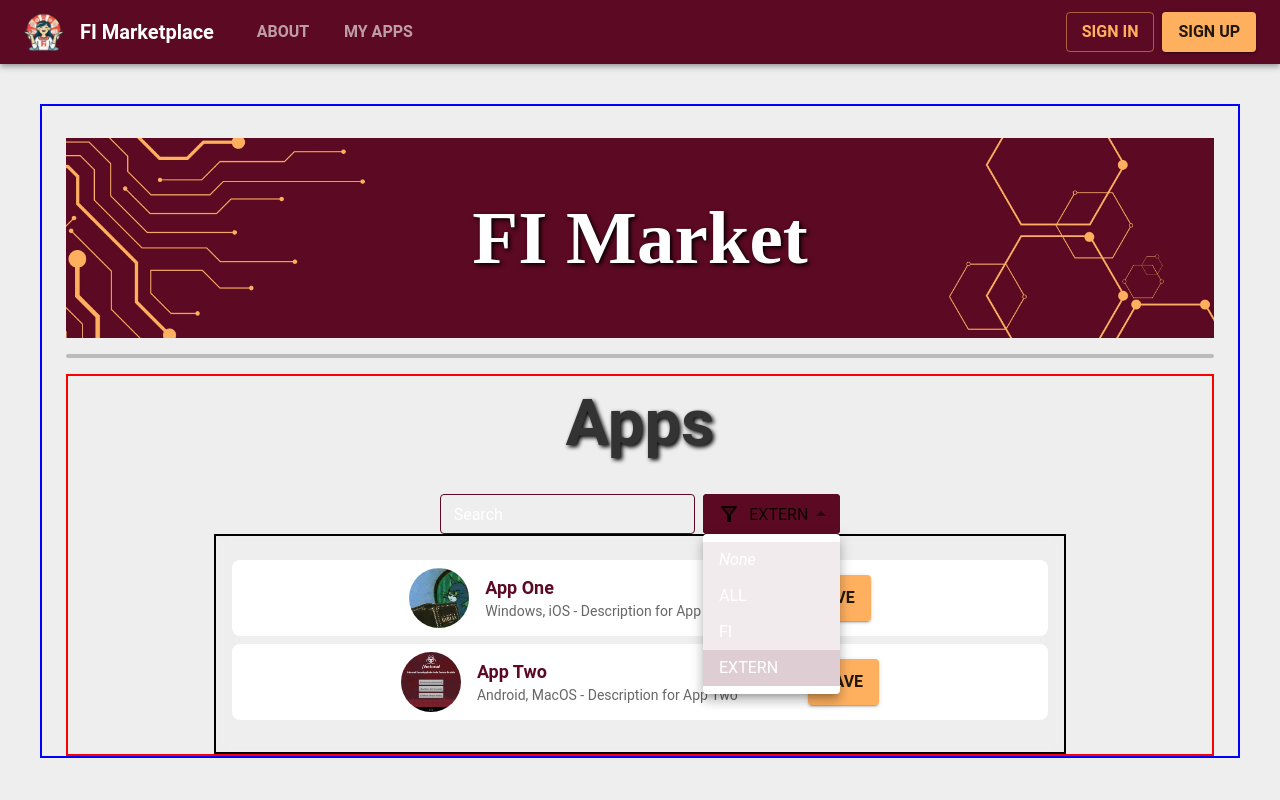
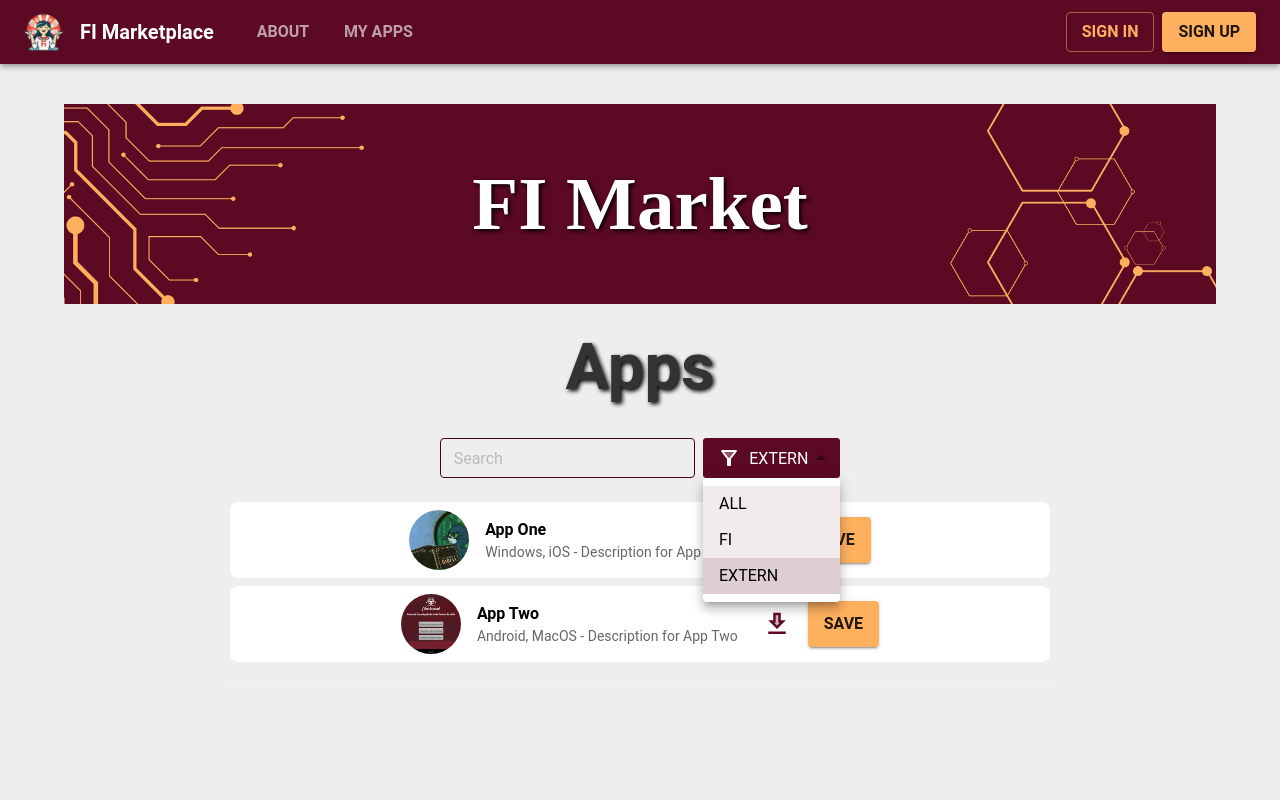
Before and after one commit to DavidVigil/frontend-project, a Next.js app in the folder fimarket/: page / in a window 1280 px wide. Both pictures are taken after a click on the element "EXTERN". Shown: the top 800 px of the page. Built offline with nearby package versions, Linux system fonts and the light colour scheme.

Commit message:
fix(filter): show dropdown instead of opening popup
this fix reduces the complexity in the app list component and migrates memory to the apps page. additionally, the global-theme null text.main now shows a gray color

```diff
--- a/fimarket/app/components/AppList.jsx
+++ b/fimarket/app/components/AppList.jsx
@@ -4,14 +4,11 @@ import FileDownloadTwoToneIcon from '@mui/icons-material/FileDownloadTwoTone';
 
 
 
-const AppList = ({ searchTerm, isAuthenticated, userApps = [], setUserApps, filterDialogOpen, setFilterDialogOpen, sortingApps, appDef }) => { // Default value for userApps and new props
+const AppList = ({ filterType, searchTerm, isAuthenticated, userApps = [], setUserApps, sortingApps, appDef }) => { // Default value for userApps and new props
     const [saveDialogOpen, setSaveDialogOpen] = useState(false);
-    const [filterSource, setFilterSource] = useState('');
     const [open, setOpen] = React.useState(false);
 
     const handleClickDialog = ( ) => {
-
-
 
     };
 
@@ -28,14 +25,9 @@ const AppList = ({ searchTerm, isAuthenticated, userApps = [], setUserApps, filt
         }
     };
 
-    const handleFilterOptionClick = (source) => {
-        setFilterSource(source);
-        //setFilterDialogOpen(false);
-    };
-
     const filteredApps = sortingApps.filter(app =>
         app.title.toLowerCase().includes(searchTerm.toLowerCase()) &&
-        (!filterSource || filterSource === 'All' || app.source === filterSource) // Filtering logic
+        (!filterType || filterType === 'All' || app.source === filterType) // Filtering logic
     );
 
     const isAppSaved = (app) => userApps.some(userApp => userApp.title === app.title);
@@ -44,7 +36,6 @@ const AppList = ({ searchTerm, isAuthenticated, userApps = [], setUserApps, filt
         <Box sx={{ width: '100%', bgcolor: 'transparent', backdropFilter: 'blur(5px)', borderRadius: 2, p: 2 }}>
             <List>
                 {filteredApps.map((app, index) => (
-                    /*<Button fullWidth>*/
                         <ListItem
                             key={index}
                             sx={{
@@ -62,16 +53,30 @@ const AppList = ({ searchTerm, isAuthenticated, userApps = [], setUserApps, filt
                                         <Avatar src={app.logo} sx={{ width: { xs: 40, sm: 60 }, height: { xs: 40, sm: 60 } }} />
                                     </ListItemAvatar>
                                 </Grid2>
-                                    <Grid2 xs={12} sm={6}> {/* Correctly using Grid2's item property */}
-                                        <ListItemText primary={app.title} secondary={`${app.info} - ${app.description}`}
+                                <Grid2 sx={{
+                                        xs: 12,
+                                        sm: 6,
+                                        mr: "auto"
+                                    }}
+                                >
+                                    <ListItemText
+                                        primary={app.title}
+                                        secondary={`${app.info} - ${app.description}`}
                                         primaryTypographyProps={{
-                                            fontSize: '18px',        // Tamaño de fuente del texto principal
-                                            fontWeight: 'bold',      // Peso de fuente
-                                            color: 'primary',           // Color del texto principal
+                                            fontWeight: 'bold',
+                                            color: 'text.dark',
                                         }}
                                     />
                                 </Grid2>
-                                <Grid2 xs={12} sm={4} display="flex" justifyContent="flex-end" sx = {{ xs: 12, sm: 4, ml: "auto"}} > {/* Correctly using Grid2's item property */}
+                                <Grid2
+                                    display="flex"
+                                    justifyContent="flex-end"
+                                    sx = {{
+                                        xs: 12,
+                                        sm: 4,
+                                        ml: "auto"
+                                    }}
+                                >
                                     <Link href={app.url} target="_blank" sx={{ textDecoration: 'none', mr: 1 }}>
                                         <Tooltip
                                             ml ='auto'
@@ -106,8 +111,6 @@ const AppList = ({ searchTerm, isAuthenticated, userApps = [], setUserApps, filt
                                 </Grid2>
                             </Grid2>
                         </ListItem>
-
-                    /*</Button>*/
                 ))}
             </List>
             <Dialog
@@ -133,22 +136,6 @@ const AppList = ({ searchTerm, isAuthenticated, userApps = [], setUserApps, filt
                         onClick={() => alert('Redirect to sign-in')}>Sign In</Button>
                 </DialogActions>
             </Dialog>
-            <Dialog
-                sx={{
-                    backdropFilter: 'blur(1px)',
-                }}
-                open={filterDialogOpen} onClose={() => setFilterDialogOpen(false)}>
-                <DialogTitle>Filter Options</DialogTitle>
-
-                <DialogContent>
-                    <Button onClick={() => handleFilterOptionClick('All')}>All</Button>
-                    <Button onClick={() => handleFilterOptionClick('FI')}>FI</Button>
-                    <Button onClick={() => handleFilterOptionClick('Extern')}>Extern</Button>
-                </DialogContent>
-                <DialogActions>
-                    <Button onClick={() => setFilterDialogOpen(false)}>Close</Button>
-                </DialogActions>
-            </Dialog>
         </Box>
     );
 };
--- a/fimarket/app/components/SearchBar.jsx
+++ b/fimarket/app/components/SearchBar.jsx
@@ -6,7 +6,7 @@ import FilterAltTwoToneIcon from '@mui/icons-material/FilterAltTwoTone';
 
 
 
-const SearchBar = ({ searchTerm, setSearchTerm, onFilterClick }) => {
+const SearchBar = ({ searchTerm, setSearchTerm, setFilterType }) => {
 
     return (
         <Box>
@@ -20,36 +20,34 @@ const SearchBar = ({ searchTerm, setSearchTerm, onFilterClick }) => {
                 <TextField
                     label="Search"
                     sx={{
+                        label: { color: 'text.main' },
                         width: { xs: '100%',sm: '30%' },
                         "& .MuiOutlinedInput-root": {
                             "& .MuiOutlinedInput-notchedOutline": {
-                                borderColor: "primary.main",
+                                borderColor: "primary.dark",
                                 borderWidth: "1px",
-                            },
-                            "& .MuiFormLabel-root.Mui": {
-                                color: 'red'
+                                color: "text.dark",
                             },
                             "&.Mui-focused": {
                                 "& .MuiOutlinedInput-notchedOutline": {
-                                borderColor: "text.main",
+                                    borderColor: "text.dark",
                                     borderWidth: "2px",
                                 },
                             },
                             "&:hover:not(.Mui-focused)": {
                                 "& .MuiOutlinedInput-notchedOutline": {
-                                borderColor: "text.main",
+                                    borderColor: "text.dark",
+                                    borderWidth: "2px",
                                 },
                             },
                             '& .MuiInputBase-input': {
-                            color: 'text.main',
+                                color: 'text.dark',
 
                             },
                         },
-
                         "& .MuiInputLabel-outlined": {
-
                             "&.Mui-focused": {
-                            color: "text.main",
+                                color: "text.dark",
                                 fontWeight: "bold",
                             },
                         },
@@ -62,38 +60,40 @@ const SearchBar = ({ searchTerm, setSearchTerm, onFilterClick }) => {
                 />
                 <Select
                     size="small"
-                    onClick={onFilterClick}
                     displayEmpty
                     inputProps={{'aria-label': 'Without label'}}
                     startAdornment={<FilterAltTwoToneIcon sx={{ marginRight: 1 }} />}
 
                     sx={{
                         bgcolor: 'primary.main',
-                        color: 'text.main',
-                    '&:hover .MuiOutlinedInput-notchedOutline': {
-                        borderColor: 'text.main',
-                        borderWidth: "1px",
-
-                    },
-                    '&.Mui-focused .MuiOutlinedInput-notchedOutline': {
-                        borderColor: 'text.main',
-                        borderWidth: "2px",
-
-                }
+                        color: 'text.light',
                     }}
-
                 >
-
-                <MenuItem>
-                    <em>None</em>
+                    <MenuItem
+                        onClick={() => setFilterType('All')}
+                        sx={{
+                            color: 'text.dark',
+                        }}
+                    >
+                        ALL
                     </MenuItem>
-                <MenuItem>ALL</MenuItem>
-                <MenuItem>FI</MenuItem>
-                <MenuItem>EXTERN</MenuItem>
-
+                    <MenuItem
+                        onClick={() => setFilterType('FI')}
+                        sx={{
+                            color: 'text.dark',
+                        }}
+                    >
+                        FI
+                    </MenuItem>
+                    <MenuItem
+                        onClick={() => setFilterType('Extern')}
+                        sx={{
+                            color: 'text.dark',
+                        }}
+                    >
+                        EXTERN
+                    </MenuItem>
                 </Select>
-
-
             </Stack>
         </Box>
     );
--- a/fimarket/app/page.jsx
+++ b/fimarket/app/page.jsx
@@ -12,14 +12,13 @@ import { theme } from './styles/global-theme';
 const Page = () => {
   // BackgroundAvatars.jsx
   const [avatars, setAvatars] = useState([]);
-
+  const [filterType, setFilterType] = useState('');
   const [searchTerm, setSearchTerm] = useState('');
-  const [filterDialogOpen, setFilterDialogOpen] = useState(false);
   const [isAuthenticated, setIsAuthenticated] = useState(false);
   const [userApps, setUserApps] = useState([]);
 
-  const handleFilterClick = () => {
-    setFilterDialogOpen(true);
+  const handleFilterOption = (source) => {
+    setFilterSource(source);
   };
 
   const appDefinition = {
@@ -32,12 +31,11 @@ const Page = () => {
   };
 
   return (
-    <Container maxWidth="lg" sx={{ pt: 4, border: '2px solid blue' }}>
-      <Box sx={{backgroundImage: "url(/banner.jpg)",
+    <Container maxWidth="lg">
+      <Box sx={{
+        backgroundImage: "url(/banner.jpg)",
         backgroundSize: 'cover',
         height: '200px',
-
-
       }}>
         <Typography
           variant='h1'
@@ -53,14 +51,11 @@ const Page = () => {
         </Typography>
       </Box>
       <Box
-        sx={{border:'2px solid #bbbbbb',
+        sx={{
           mt: 2,
           mb: 2,
-        borderRadius: '2px'
         }}/>
-      <Box
-        align="center"
-        sx={{border:'2px solid red'}}>
+      <Box align="center" >
         <Typography
           variant="h2"
           sx={{
@@ -73,12 +68,15 @@ const Page = () => {
         </Typography>
         <Box/>
         <Container maxWidth="md" sx={{ pt: 4 }}>
-          <SearchBar searchTerm={searchTerm} setSearchTerm={setSearchTerm} onFilterClick={handleFilterClick} />
-          <Box sx={{border: '2px solid black', display: 'flex', justifyContent: 'center' }}>
+          <SearchBar
+            searchTerm={searchTerm}
+            setSearchTerm={setSearchTerm}
+            setFilterType={setFilterType}
+          />
+          <Box sx={{ display: 'flex', justifyContent: 'center' }}>
             <AppList
               searchTerm={searchTerm}
-              filterDialogOpen={filterDialogOpen}
-              setFilterDialogOpen={setFilterDialogOpen}
+              filterType={filterType}
               isAuthenticated={isAuthenticated}
               userApps={userApps}
               setUserApps={setUserApps}
--- a/fimarket/app/styles/global-theme.jsx
+++ b/fimarket/app/styles/global-theme.jsx
@@ -16,7 +16,7 @@ export const theme = createTheme({
             footer: "#dddddd",
         },
         text: {
-            main: "#bbbbb",
+            main: "#bbbbbb",
             light: "#ffffff",
             dark: "#000000",
             title: "#ff0000",
```
Lines whose indentation alone changed are shown as unchanged.
